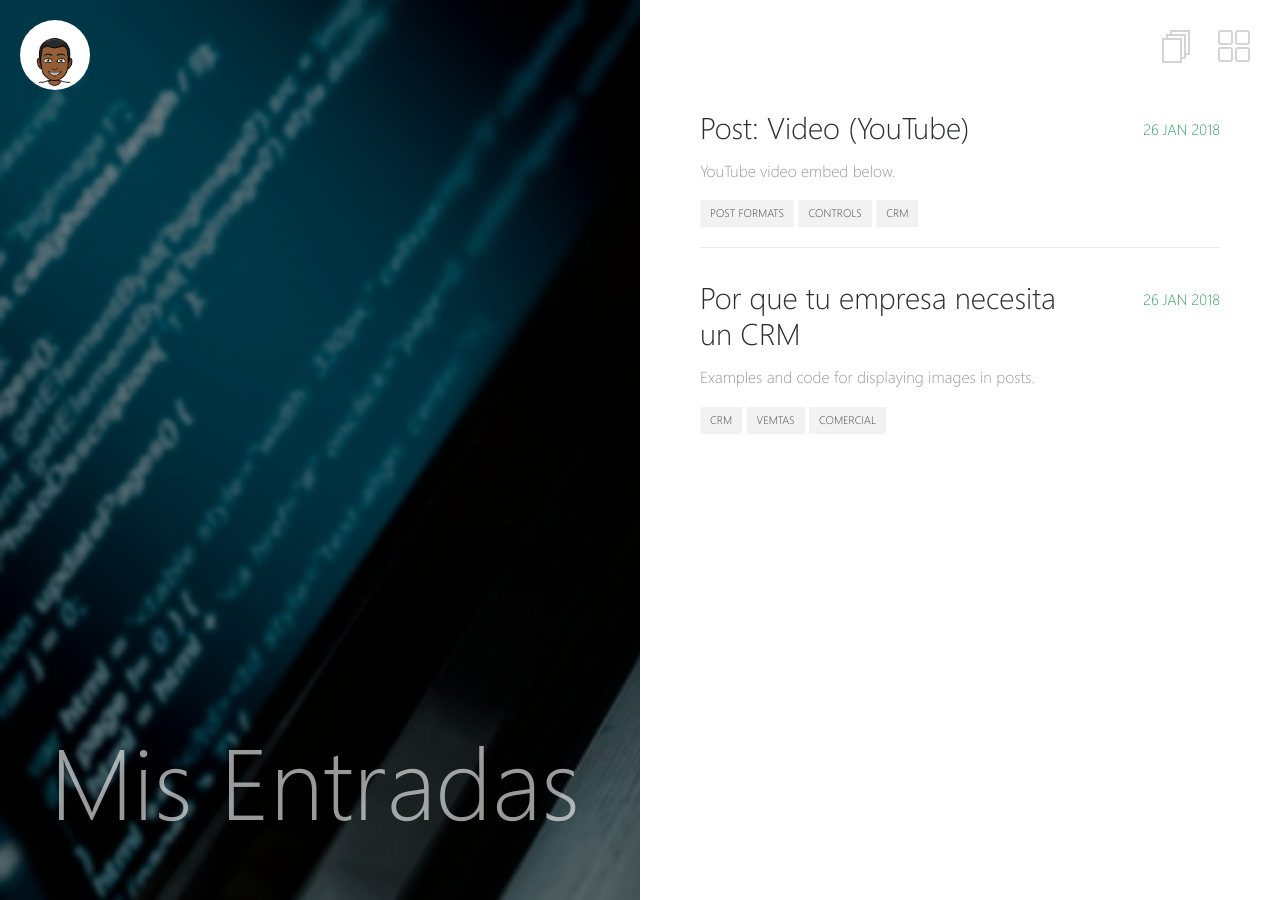
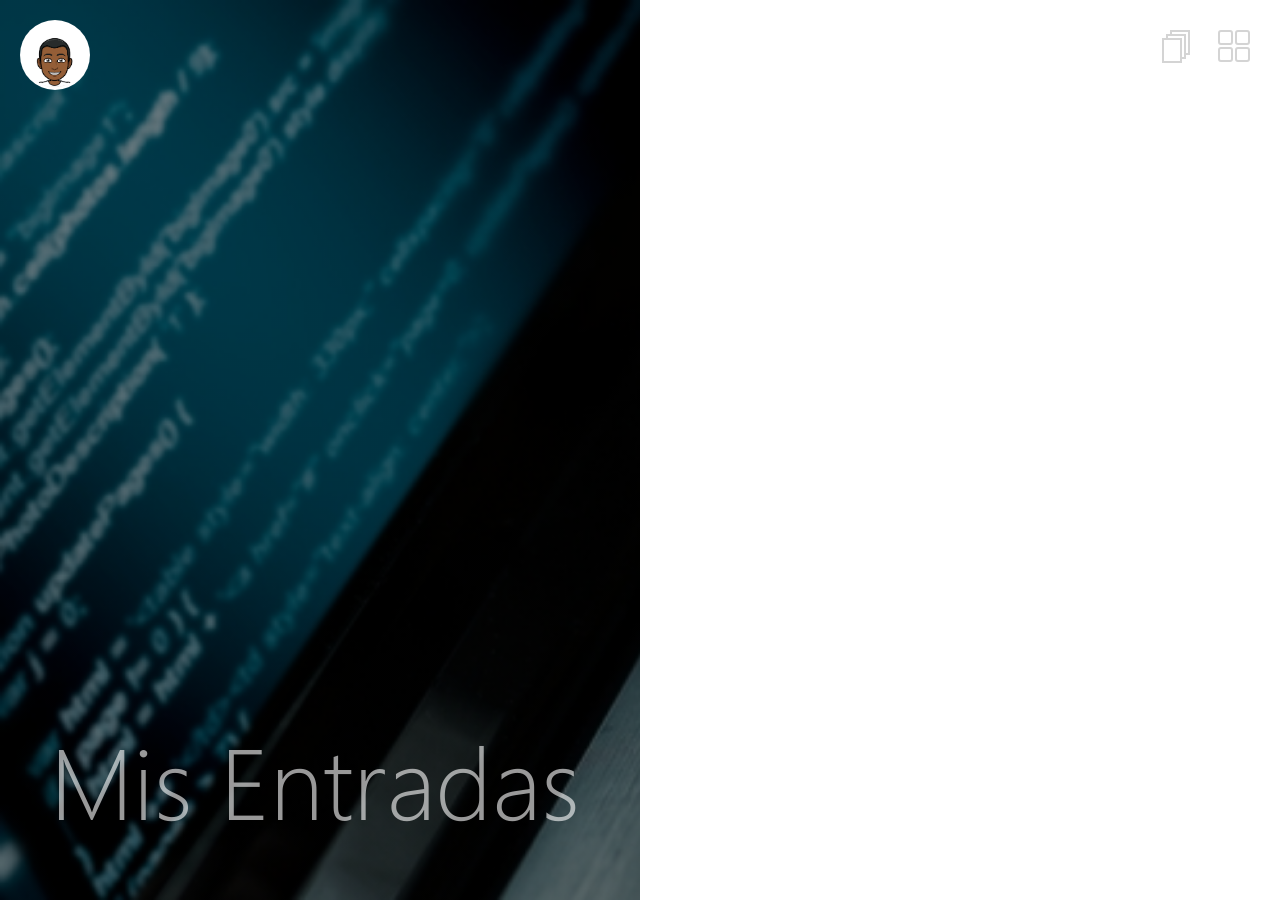
Before and after one commit to abracu/abracu.github.io, a Jekyll site: the page built from _pages/posts.md, in a window 1280 px wide. Built offline with Jekyll 4.4.1, drawn with Linux system fonts in a browser that asks for light colours.

````diff
--- a/_posts/2018-01-26-la-importancia-del-crm.md
+++ /dev/null
@@ -1,99 +0,0 @@
----
-layout: post
-title: "Por que tu empresa necesita un CRM"
-excerpt: "Examples and code for displaying images in posts."
-image: "http://alfredobravocuero.me/images/posts/crm.jpj"
-tags:
-  - crm
-  - vemtas
-  - comercial
----
-
-Here are some examples of what a post with images might look like. If you want to display two or three images next to each other responsively use `figure` with the appropriate `class`. Each instance of `figure` is auto-numbered and displayed in the caption.
-
-### Figures (for images or video)
-
-#### One Up
-
-<figure>
-	<a href="http://farm9.staticflickr.com/8426/7758832526_cc8f681e48_b.jpg"><img src="http://farm9.staticflickr.com/8426/7758832526_cc8f681e48_c.jpg"></a>
-	<figcaption><a href="http://www.flickr.com/photos/80901381@N04/7758832526/" title="Morning Fog Emerging From Trees by A Guy Taking Pictures, on Flickr">Morning Fog Emerging From Trees by A Guy Taking Pictures, on Flickr</a>.</figcaption>
-</figure>
-
-Vero laborum commodo occupy. Semiotics voluptate mumblecore pug. Cosby sweater ullamco quinoa ennui assumenda, sapiente occupy delectus lo-fi. Ea fashion axe Marfa cillum aliquip. Retro Bushwick keytar cliche. Before they sold out sustainable gastropub Marfa readymade, ethical Williamsburg skateboard brunch qui consectetur gentrify semiotics. Mustache cillum irony, fingerstache magna pour-over keffiyeh tousled selfies.
-
-#### Two Up
-
-Apply the `half` class like so to display two images side by side that share the same caption.
-
-```html
-<figure class="half">
-    <a href="/images/image-filename-1-large.jpg"><img src="/images/image-filename-1.jpg"></a>
-    <a href="/images/image-filename-2-large.jpg"><img src="/images/image-filename-2.jpg"></a>
-    <figcaption>Caption describing these two images.</figcaption>
-</figure>
-```
-
-And you'll get something that looks like this:
-
-<figure class="half">
-	<a href="http://placehold.it/1200x600.JPG"><img src="http://placehold.it/600x300.jpg"></a>
-	<a href="http://placehold.it/1200x600.jpeg"><img src="http://placehold.it/600x300.jpg"></a>
-	<figcaption>Two images.</figcaption>
-</figure>
-
-#### Three Up
-
-Apply the `third` class like so to display three images side by side that share the same caption.
-
-```html
-<figure class="third">
-	<img src="/images/image-filename-1.jpg">
-	<img src="/images/image-filename-2.jpg">
-	<img src="/images/image-filename-3.jpg">
-	<figcaption>Caption describing these three images.</figcaption>
-</figure>
-```
-
-And you'll get something that looks like this:
-
-<figure class="third">
-	<img src="http://placehold.it/600x300.jpg">
-	<img src="http://placehold.it/600x300.jpg">
-	<img src="http://placehold.it/600x300.jpg">
-	<figcaption>Three images.</figcaption>
-</figure>
-
-### Alternative way
-
-Another way to achieve the same result is to include `gallery` Liquid template. In this case you
-don't have to write any HTML tags – just copy a small block of code, adjust the parameters (see below)
-and fill the block with any number of links to images. You can mix relative and external links.
-
-Here is the block you might want to use:
-
-{% highlight liquid %}
-{% raw %}
-{% capture images %}
-	http://placehold.it/600x300.jpg
-	http://placehold.it/600x300.jpg
-	http://placehold.it/600x300.jpg
-{% endcapture %}
-{% include gallery images=images caption="Test images" cols=3 %}
-{% endraw %}
-{% endhighlight %}
-
-Parameters:
-
-- `caption`: Sets the caption under the gallery (see `figcaption` HTML tag above);
-- `cols`: Sets the number of columns of the gallery.
-Available values: [1..3].
-
-It will look something like this:
-
-{% capture images %}
-	http://placehold.it/600x300.jpg
-	http://placehold.it/600x300.jpg
-	http://placehold.it/600x300.jpg
-{% endcapture %}
-{% include gallery images=images caption="Test images" cols=3 %}
--- a/_posts/2018-01-26-prueba.md
+++ /dev/null
@@ -1,39 +0,0 @@
----
-layout: post
-title: "Post: Video (YouTube)"
-categories:
-  - Post Formats
-tags:
-  - Post Formats
-  - controls
-  - CRM
----
-
-### YouTube video embed below.
-
-Here are some examples of what a post with images might look like. If you want to display two or three images next to each other responsively use `figure` with the appropriate `class`. Each instance of `figure` is auto-numbered and displayed in the caption.
-
-<iframe width="640" height="360" src="https://www.youtube-nocookie.com/embed/l2Of1-d5E5o?controls=0&amp;showinfo=0" frameborder="0" allowfullscreen></iframe>
-
-### Figures (for images or video)
-
-Vero laborum commodo occupy. Semiotics voluptate mumblecore pug. Cosby sweater ullamco quinoa ennui assumenda, sapiente occupy delectus lo-fi. Ea fashion axe Marfa cillum aliquip. Retro Bushwick keytar cliche. Before they sold out sustainable gastropub Marfa readymade, ethical Williamsburg skateboard brunch qui consectetur gentrify semiotics. Mustache cillum irony, fingerstache magna pour-over keffiyeh tousled selfies.
-
-
-```html
-<figure class="third">
-	<img src="/images/image-filename-1.jpg">
-	<img src="/images/image-filename-2.jpg">
-	<img src="/images/image-filename-3.jpg">
-	<figcaption>Caption describing these three images.</figcaption>
-</figure>
-```
-
-And you'll get something that looks like this:
-
-<figure class="third">
-	<img src="http://placehold.it/600x300.jpg">
-	<img src="http://placehold.it/600x300.jpg">
-	<img src="http://placehold.it/600x300.jpg">
-	<figcaption>Three images.</figcaption>
-</figure>
````
Also changed, not shown: index.md (+4 -3 lines), 2 other files.
